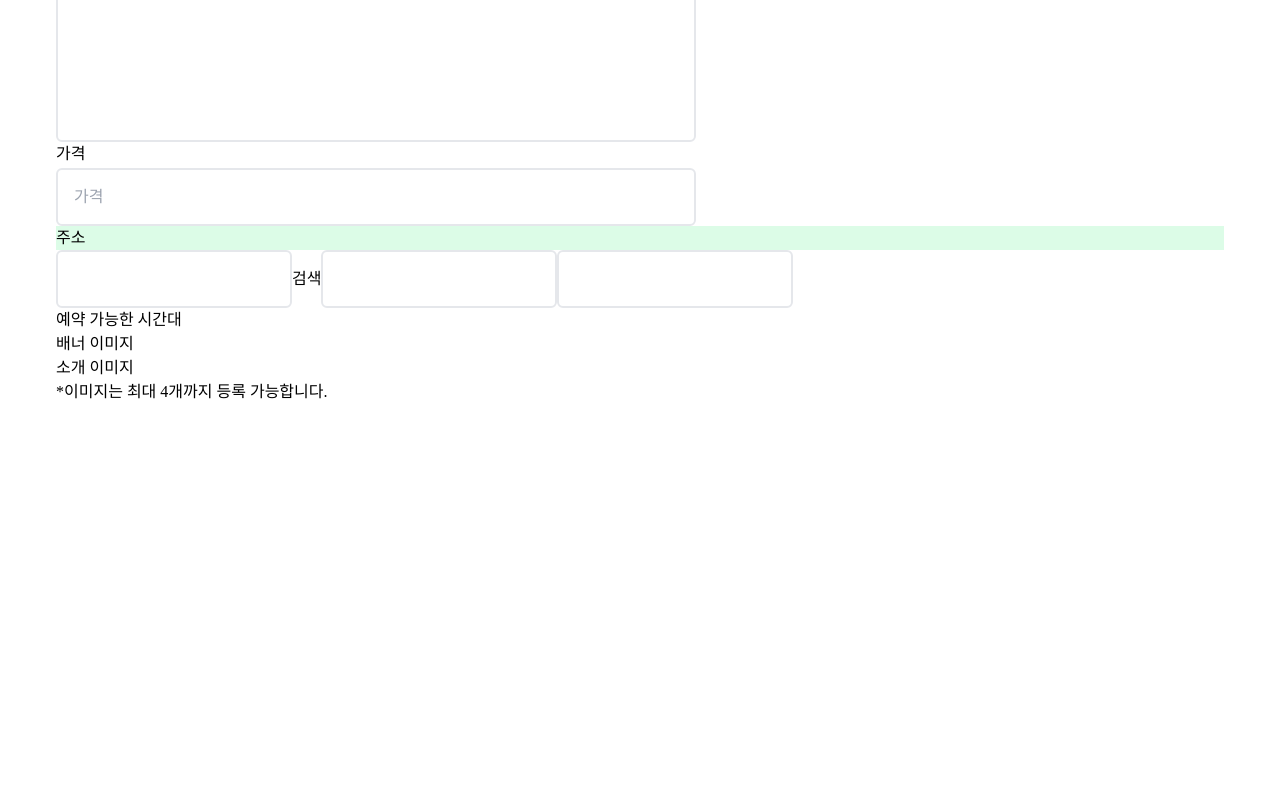
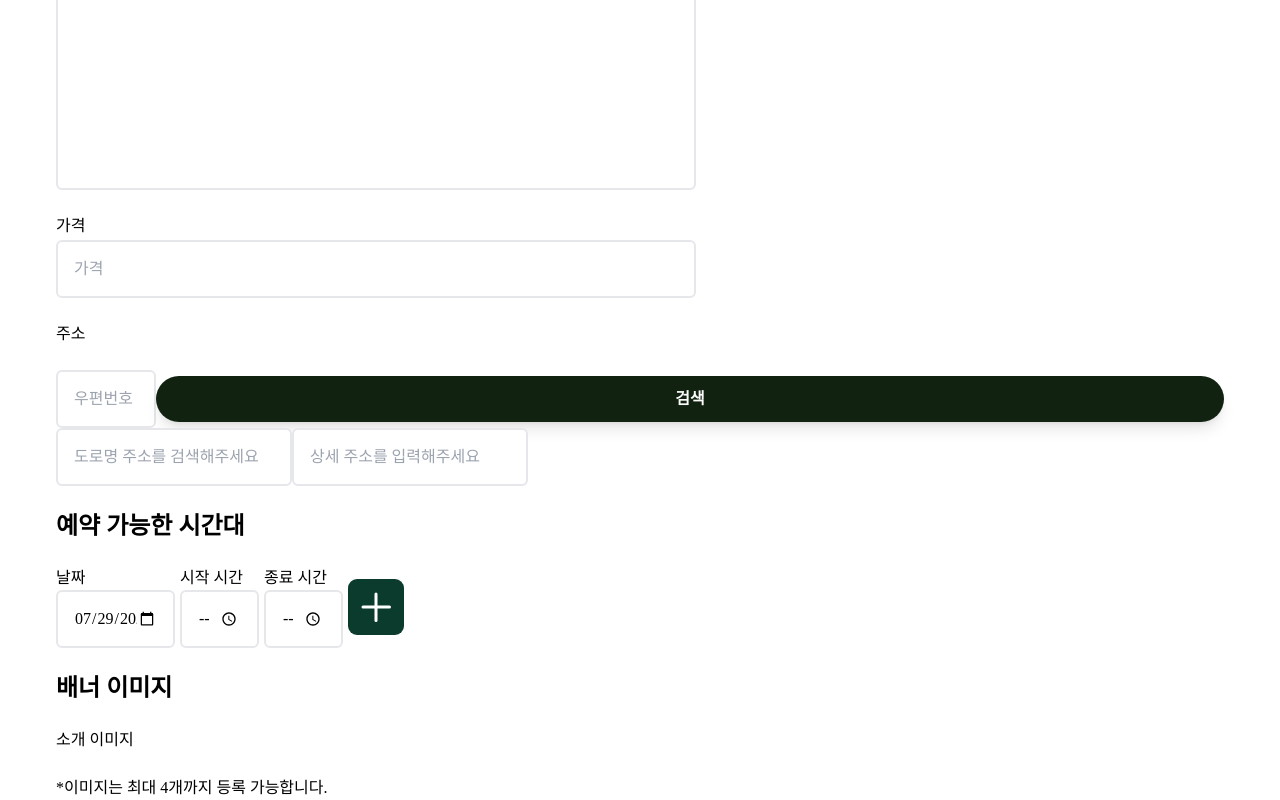
Before and after one commit to joraeng-e/trip.zip, a Next.js app: page /activities in a window 1280 px wide. Shown: the part 454-1254 px from the top of the page. Before the commit the page ends 858 px from the top, so only its background shows below. Built offline with nearby package versions, Linux system fonts and the light colour scheme; a web font is replaced by a local one.

Commit message:
✨ JE-34-feat: 시간대 인풋 로직 추가

```diff
--- /dev/null
+++ b/src/pages/activities/DateTime.tsx
@@ -0,0 +1,107 @@
+import { MinusTimeIcon, PlusTimeIcon } from '@/libs/utils/Icon';
+import { useEffect, useState } from 'react';
+
+interface DateTimeInput {
+  date: string;
+  startTime: string;
+  endTime: string;
+}
+
+export default function DateTime() {
+  // 오늘 날짜로 설정
+  const [todayDate, setTodayDate] = useState<string>('');
+  const [entries, setEntries] = useState<DateTimeInput[]>([]);
+  const [date, setDate] = useState<string>('');
+  const [startTime, setStartTime] = useState<string>('');
+  const [endTime, setEndTime] = useState<string>('');
+
+  useEffect(() => {
+    const today = new Date().toISOString().split('T')[0];
+    setTodayDate(today);
+    setDate(today);
+  }, []);
+
+  const handleAddEntry = () => {
+    setEntries([...entries, { date, startTime, endTime }]);
+  };
+
+  const handleRemoveEntry = (index: number) => {
+    const newEntries = [...entries];
+    newEntries.splice(index, 1);
+    setEntries(newEntries);
+  };
+
+  return (
+    <div>
+      <div className="flex gap-5 [&>div]:flex [&>div]:flex-col">
+        <div>
+          <label htmlFor="date">날짜</label>
+          <input
+            id="date"
+            type="date"
+            className="basic-input w-119"
+            value={date}
+            min={todayDate}
+            onChange={(e) => setDate(e.target.value)}
+          />
+        </div>
+        <div>
+          <label htmlFor="startTime">시작 시간</label>
+          <input
+            id="startTime"
+            type="time"
+            className="basic-input w-79"
+            value={startTime}
+            onChange={(e) => setStartTime(e.target.value)}
+          />
+        </div>
+        <div>
+          <label htmlFor="endTime">종료 시간</label>
+          <input
+            id="endTime"
+            type="time"
+            className="basic-input w-79"
+            value={endTime}
+            onChange={(e) => setEndTime(e.target.value)}
+          />
+        </div>
+        <button onClick={handleAddEntry}>
+          <PlusTimeIcon />
+        </button>
+      </div>
+      <div>
+        {entries.map((entry, index) => (
+          <div key={index} className="flex gap-5 [&>div]:flex [&>div]:flex-col">
+            <div>
+              <input
+                type="text"
+                value={entry.date}
+                readOnly
+                className="basic-input w-119"
+              />
+            </div>
+            <div>
+              <input
+                type="text"
+                value={entry.startTime}
+                readOnly
+                className="basic-input w-79"
+              />
+            </div>
+            <div>
+              <input
+                type="text"
+                value={entry.endTime}
+                readOnly
+                className="basic-input w-79"
+              />
+            </div>
+            <button onClick={() => handleRemoveEntry(index)}>
+              <MinusTimeIcon />
+            </button>
+          </div>
+        ))}
+      </div>
+    </div>
+  );
+}
--- a/src/pages/activities/address.tsx
+++ b/src/pages/activities/address.tsx
@@ -1,3 +1,5 @@
+import Button from '@/components/button';
+
 declare global {
   interface Window {
     daum: any;
@@ -10,7 +12,7 @@ interface IAddress {
 }
 
 export default function Address() {
-  const onClickAddr = () => {
+  const onClickAddress = () => {
     if (window.daum && window.daum.Postcode) {
       new window.daum.Postcode({
         oncomplete: function (data: IAddress) {
@@ -33,17 +35,37 @@ export default function Address() {
   };
 
   return (
-    <>
+    <div>
+      <div className="flex-center">
+        <input
+          id="zipNumber"
+          type="text"
+          readOnly
+          className="basic-input w-100"
+          placeholder="우편번호"
+        />
+        <Button
+          className="w-100"
+          variant="activeButton"
+          onClick={onClickAddress}
+        >
+          검색
+        </Button>
+      </div>
       <input
         id="address"
         type="text"
         readOnly
-        onClick={onClickAddr}
+        onClick={onClickAddress}
         className="basic-input"
+        placeholder="도로명 주소를 검색해주세요"
       />
-      <button onClick={onClickAddr}>검색</button>
-      <input id="zipNumber" type="text" readOnly className="basic-input" />
-      <input id="addressDetail" type="text" className="basic-input" />
-    </>
+      <input
+        id="addressDetail"
+        type="text"
+        className="basic-input"
+        placeholder="상세 주소를 입력해주세요"
+      />
+    </div>
   );
 }
--- a/src/pages/activities/index.tsx
+++ b/src/pages/activities/index.tsx
@@ -5,7 +5,7 @@ import { schema } from '@/libs/utils/schema';
 import { yupResolver } from '@hookform/resolvers/yup';
 import { useForm } from 'react-hook-form';
 
-// import DateTime from './DateTime';
+import DateTime from './DateTime';
 import Address from './address';
 
 export default function PostActivities() {
@@ -23,18 +23,18 @@ export default function PostActivities() {
           등록하기
         </Button>
       </div>
-      <div className="">
+      <div className="flex flex-col gap-24">
         <Input label="제목" name="title" type="text" placeholder="제목" />
-        <p className="">카테고리</p>
+        <p>카테고리</p>
         <Textarea label="내용" name="content" placeholder="설명" />
         <Input label="가격" name="price" type="number" placeholder="가격" />
-        <h3 className="bg-green-100">주소</h3>
+        <h3>주소</h3>
         <Address />
-        <h3>예약 가능한 시간대</h3>
-        {/* <DateTime /> */}
-        <h3>배너 이미지</h3>
+        <h3 className="text-2xl-bold">예약 가능한 시간대</h3>
+        <DateTime />
+        <h3 className="text-2xl-bold">배너 이미지</h3>
         <h3>소개 이미지</h3>
-        <p>*이미지는 최대 4개까지 등록 가능합니다.</p>
+        <p className="">*이미지는 최대 4개까지 등록 가능합니다.</p>
       </div>
     </div>
   );
```
